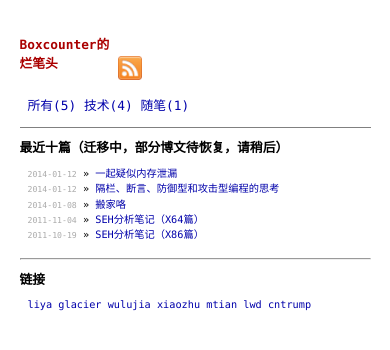
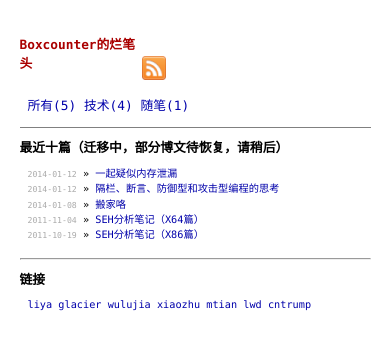
Before and after one commit to betacat/betacat.github.io, a Jekyll site: the page built from index.html, in a window 390 px wide. Shown: the top 350 px of the page. Built offline with Jekyll 4.4.1, drawn with Linux system fonts in a browser that asks for light colours; nearby versions of some CDN libraries; Markdown is read by kramdown in place of the engine named in the settings.

Commit message:
添加手机自适应rss

```diff
--- a/css/main.css
+++ b/css/main.css
@@ -273,6 +273,17 @@
   .post ul, .post ol {
     margin-left: 1em;
   }
+
+  .left {
+    width: 35%;
+    float: left;
+  }
+
+  .right {
+    width: 65%;
+    float: right;
+    padding-top: 30px;
+  }
 }
 
 @media only screen and (max-width: 480px) {
@@ -349,4 +360,15 @@
     margin-left: 0.8em;
   }
 
+  .left {
+    width: 35%;
+    float: left;
+  }
+
+  .right {
+    width: 65%;
+    float: right;
+    padding-top: 30px;
+  }
+
 }
```
